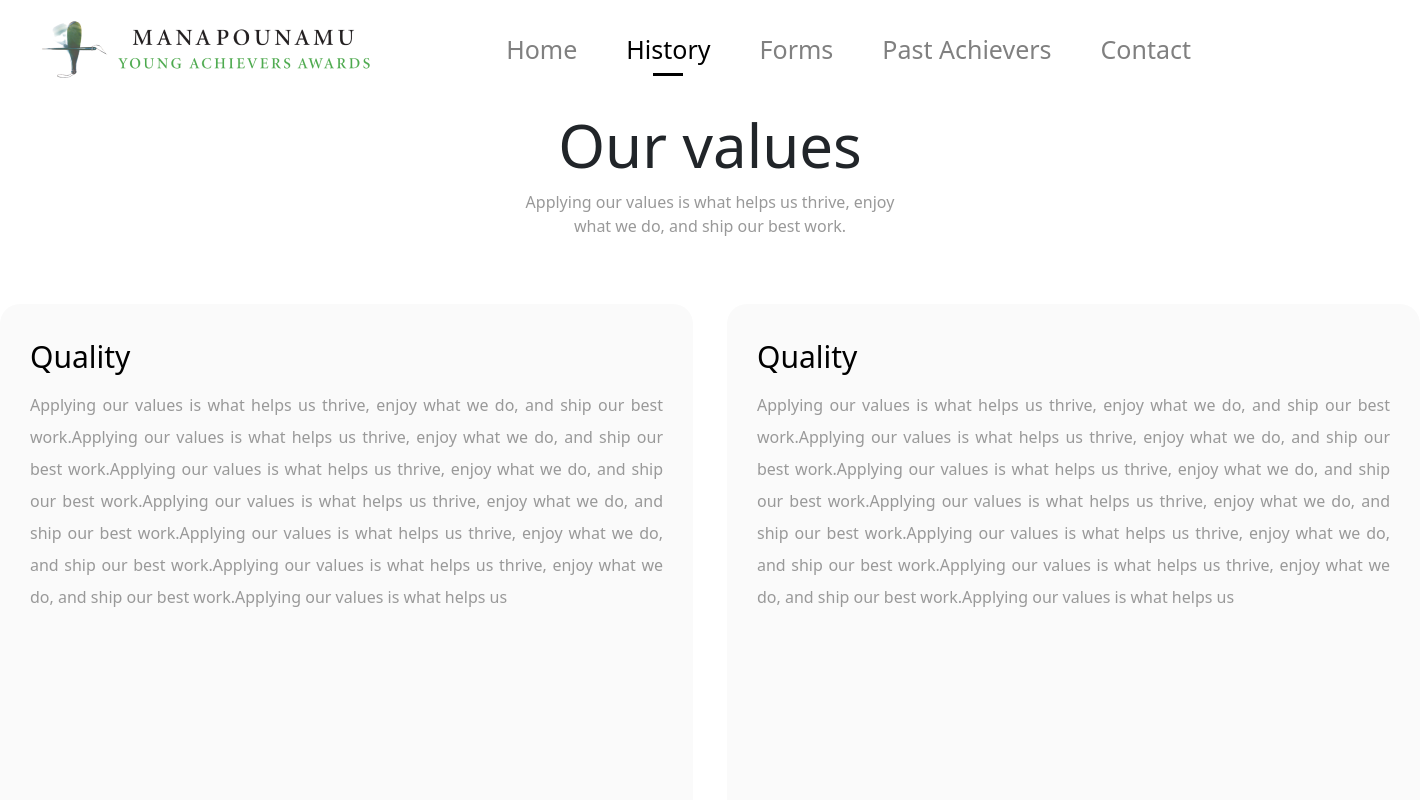
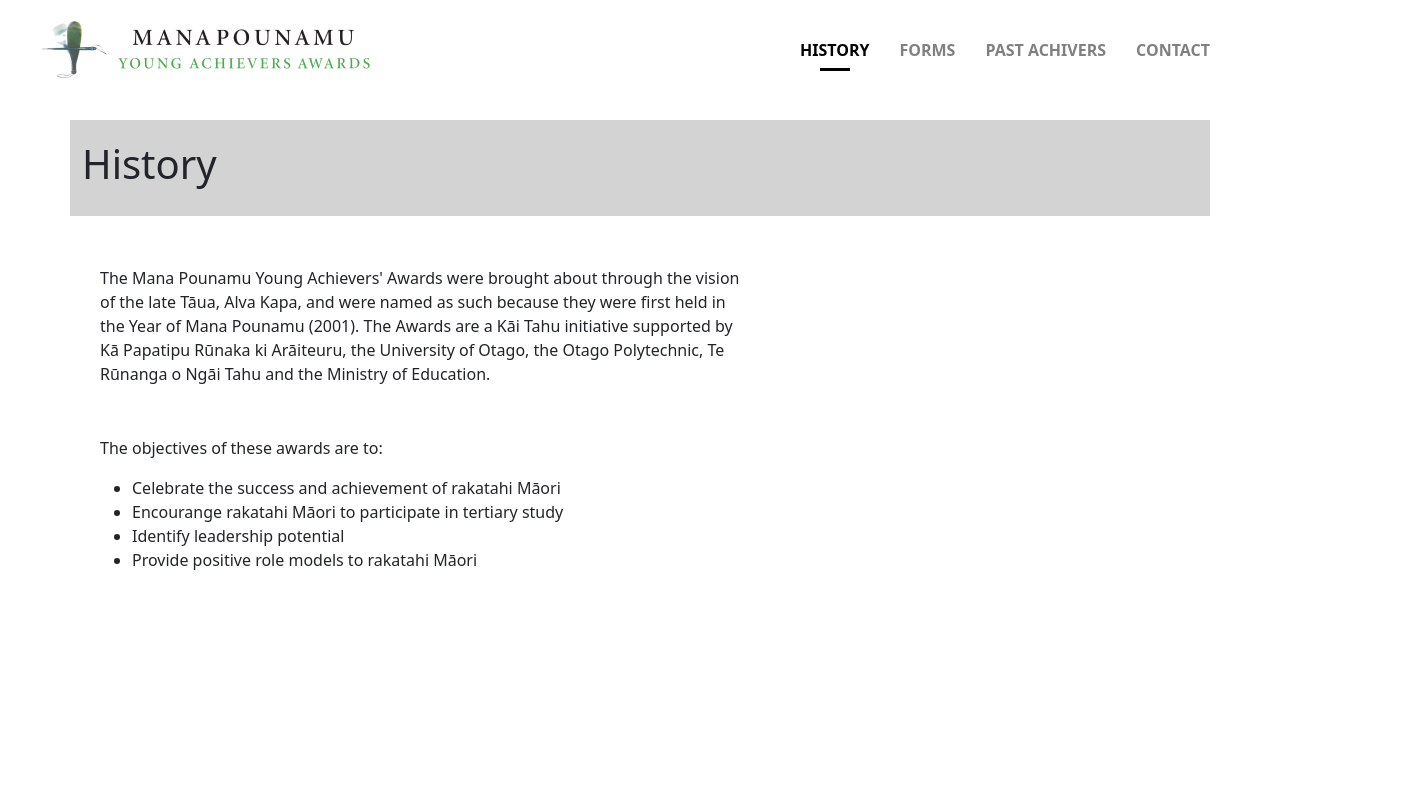
Before and after one commit to IsobellaJohnson/Studio6-ManaPounamu-YoungAchievers, a React (Create React App) app: page /history in a window 1280 px wide. Shown: the top 800 px of the page, 1420 px wide, since content can reach past the window. Built offline with nearby package versions, Linux system fonts and the light colour scheme.

Commit message:
update history, nav bar

```diff
--- /dev/null
+++ b/src/component/grey-title.js
@@ -0,0 +1,13 @@
+
+
+function GreyTitle({title}) {
+    return (
+        <div className="grey-title">
+        <div className="container-sm contact-title">
+    <h1 class="contact">{title}</h1>
+        </div>
+        </div>
+    )
+}
+
+export default GreyTitle;
--- a/src/component/head.js
+++ b/src/component/head.js
@@ -13,13 +13,13 @@
 
     return (
         <div className="head_box">
-            <img src ={logo} alt="logo" className="h_logo" />
+            <Link className={routerType == '/'?'h_active':''} to='/'>
+            <img src ={logo} alt="logo" className="h_logo" /></Link>
             <div className="h_item">
-            <Link className={routerType == '/'?'h_active':''} to='/'>Home</Link>
-            <Link className={routerType == '/history'?'h_active':''} to='/history'>History</Link>
-            <Link className={routerType == '/forms'?'h_active':''} to='/appfrom'>Forms</Link>
-            <Link className={routerType == '/past'?'h_active':''} to='/past'>Past Achievers</Link>
-            <Link className={routerType == '/contact'?'h_active':''} to='/contact'>Contact</Link>
+            <Link className={routerType == '/history'?'h_active':''} to='/history'>HISTORY</Link>
+            <Link className={routerType == '/forms'?'h_active':''} to='/appfrom'>FORMS</Link>
+            <Link className={routerType == '/past'?'h_active':''} to='/past'>PAST ACHIVERS</Link>
+            <Link className={routerType == '/contact'?'h_active':''} to='/contact'>CONTACT</Link>
             </div>
         </div>
     )
--- a/src/component/history.js
+++ b/src/component/history.js
@@ -1,13 +1,27 @@
 
 import Footer from './footer';
-import Item3 from './item3';
+import GreyTitle from './grey-title';
+
+
+
 function History() {
     return (
         <div className="history_box">
-           <Item3/>
-           <div style = {{height:"100px"}}></div>
-           <Footer/>
-           <div style = {{height:"75px"}}></div>
+            <GreyTitle title="History"/>
+            <p className="his-content">The Mana Pounamu Young Achievers' Awards were brought about through the vision of the late Tāua, Alva Kapa,
+                and were named as such because they were first held in the Year of Mana Pounamu (2001). The Awards are a Kāi Tahu initiative
+                supported by Kā Papatipu Rūnaka ki Arāiteuru, the University of Otago, the Otago Polytechnic, Te Rūnanga o Ngāi Tahu
+                and the Ministry of Education. </p>
+                <p className="his-content">The objectives of these awards are to: </p>
+                <div className="his-list">
+                <ul>
+                <li>Celebrate the success and achievement of rakatahi Māori</li>
+                <li>Encourange rakatahi Māori to participate in tertiary study</li>
+                <li>Identify leadership potential</li>
+                <li>Provide positive role models to rakatahi Māori</li>
+                </ul>
+                </div>
+
         </div>
     )
 }
--- a/src/component/item3.js
+++ b/src/component/item3.js
@@ -1,6 +1,6 @@
 
 
-function Item3() {
+function Item3({content}) {
     return (
         <div className="Item3">
              <div className="Item2_title">Our values</div>
@@ -11,13 +11,13 @@
             <div className ="Item3_flex">
 
                 {
-                    [1,1].map((item,index) =>{
+                    [1].map((item,index) =>{
                         return <div className="Item3_item">
                         <div className="Item3_title">
                         Quality
                         </div>
                         <div className="Item3_dec">
-                        Applying our values is what helps us thrive, enjoy what we do, and ship our best work.Applying our values is what helps us thrive, enjoy what we do, and ship our best work.Applying our values is what helps us thrive, enjoy what we do, and ship our best work.Applying our values is what helps us thrive, enjoy what we do, and ship our best work.Applying our values is what helps us thrive, enjoy what we do, and ship our best work.Applying our values is what helps us thrive, enjoy what we do, and ship our best work.Applying our values is what helps us
+                        {content}
                         </div>
                         </div>
                     })
--- a/src/pages/index.css
+++ b/src/pages/index.css
@@ -21,12 +21,12 @@
     height: 60px;
 }
 .h_item{
-
 }
 .h_item a{
-    font-size: 25px;
+    font-size: 16px;
+    font-weight: 600;
     color: grey;
-    margin-right: 49px;
+    margin-right: 30px;
     position: relative;
 }
 .h_item .h_active{
@@ -81,6 +81,14 @@
     color: #339F34;
     margin-top: 30px;
     cursor: pointer;
+}
+.his-content{
+    width: 50%;
+    margin-left: 100px;
+    margin-top: 50px;
+}
+.his-list{
+    margin-left: 100px;
 }
 .Item2_box{
     width: 1420px;
```
Also changed, not shown: 1 other file (tests, documents, lock files or other folders).
